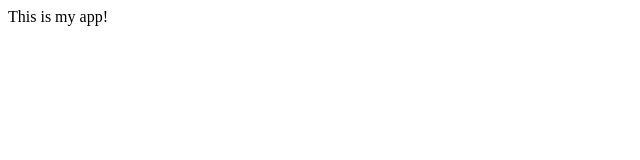
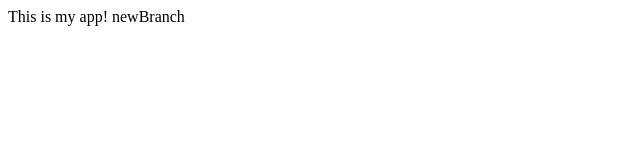
Before and after one commit to Mushroom-MSL1L/test001, a plain HTML site: page index.html in a window 1280 px wide. Shown: the full height of the page, 0-640 px from the left. Drawn offline with Linux system fonts and the light colour scheme.

Commit message:
newBranch

```diff
--- a/index.html
+++ b/index.html
@@ -4,6 +4,6 @@
     </head>
     <body>
         This is my app!
-
+        newBranch
     </body>
 </html>
```
Also changed, not shown: newBranch.html (added, +1 -0 lines), dir2/app2.js (added), log.txt (added).
